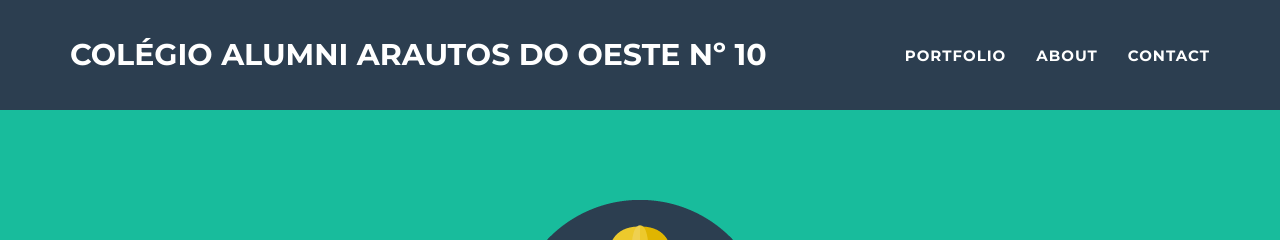
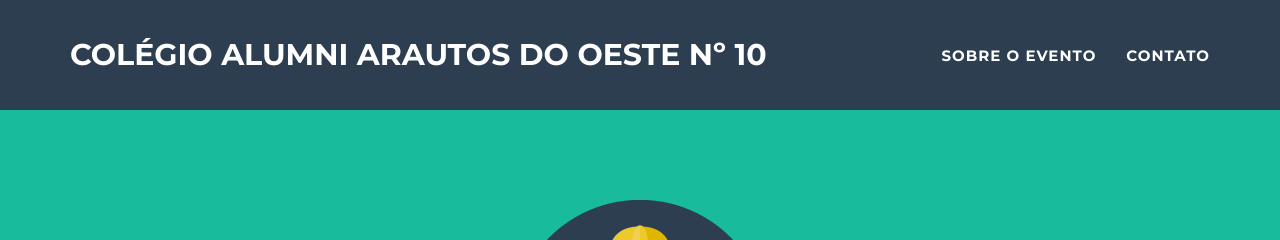
Before and after one commit to gabrielarcari/arautos, a Jekyll site: the page built from _posts/2014-07-18-project-1.markdown, in a window 1280 px wide and 900 px high. Shown: the top 240 px of the window. Built offline with Jekyll 4.4.1, drawn with Linux system fonts in a browser that asks for light colours.

Commit message:
Update nav.html

```diff
--- a/_includes/nav.html
+++ b/_includes/nav.html
@@ -19,13 +19,10 @@
           <a href="#page-top"></a>
         </li>
         <li class="page-scroll">
-          <a href="#portfolio">Portfolio</a>
+          <a href="#portfolio">Sobre o evento</a>
         </li>
         <li class="page-scroll">
-          <a href="#about">About</a>
-        </li>
-        <li class="page-scroll">
-          <a href="#contact">Contact</a>
+          <a href="#contact">Contato</a>
         </li>
       </ul>
     </div>
```
